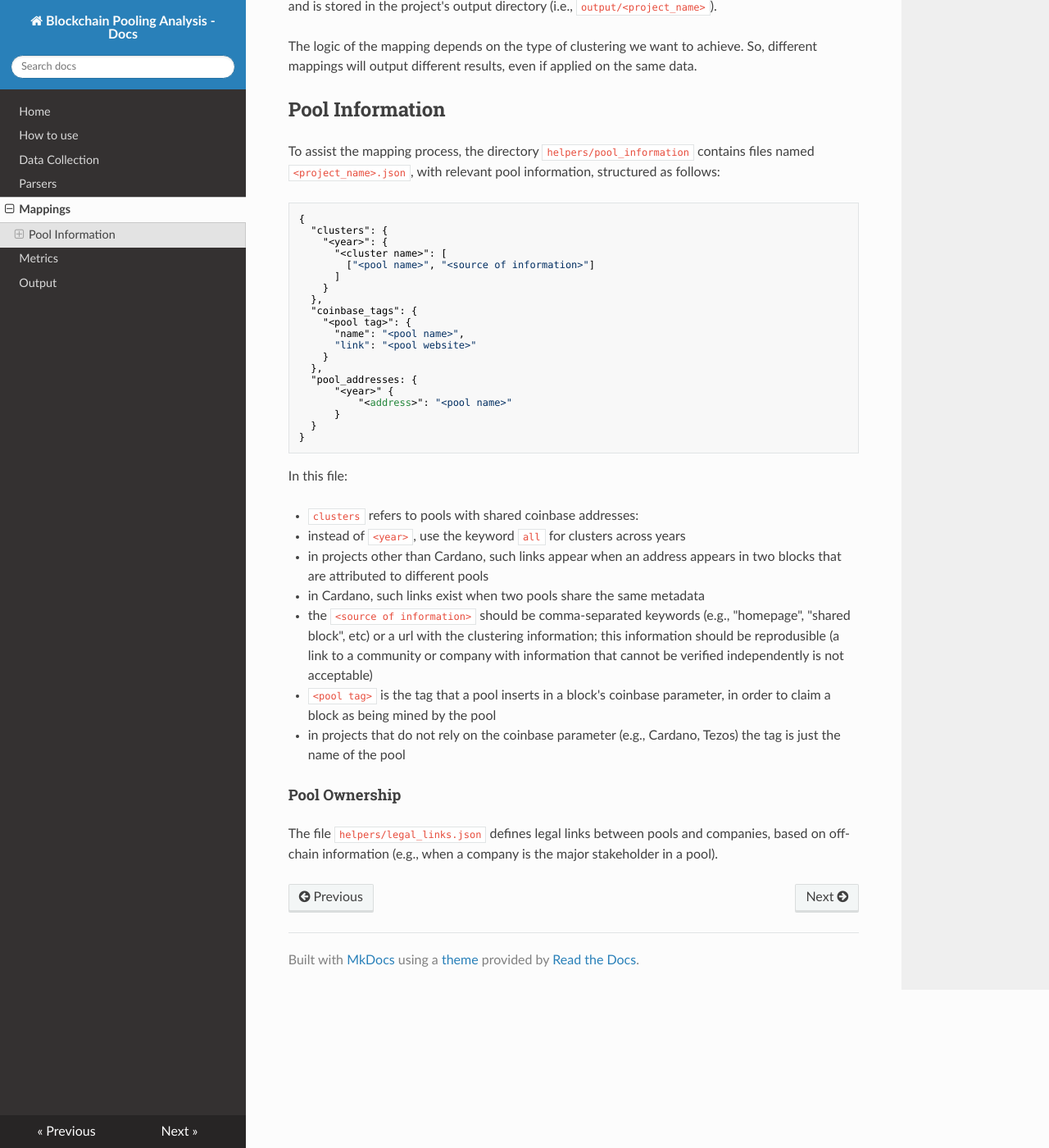
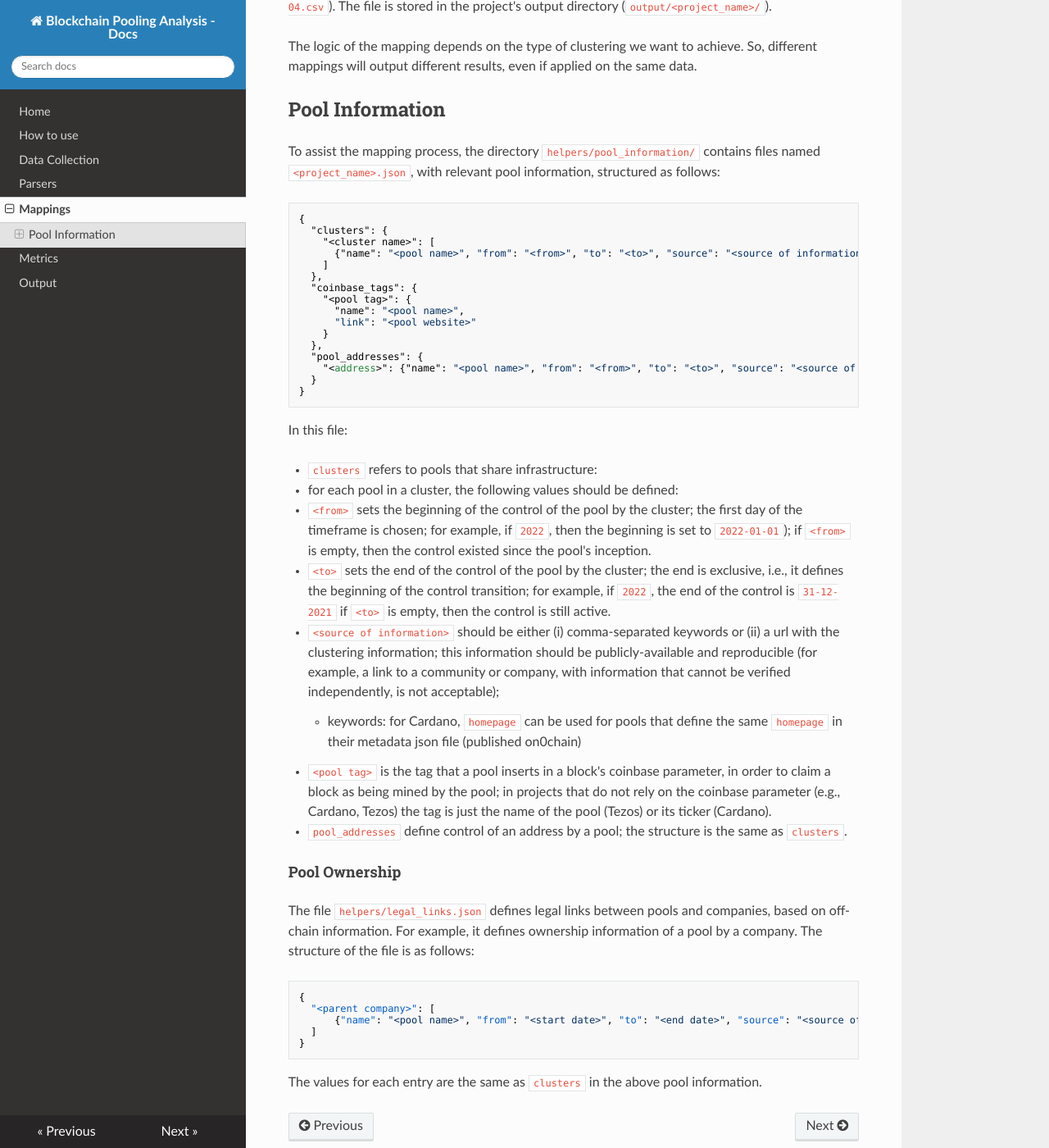
Before and after one commit to Blockchain-Technology-Lab/consensus-decentralization, an MkDocs documentation site: the page built from docs/mappings.md, in a window 1280 px wide and 1400 px high, scrolled down 333 px. Shown: the whole window at 82% size. Built offline with MkDocs 1.6.1, drawn with Linux system fonts in a browser that asks for light colours; nearby versions of some CDN libraries; some of the changed text lies outside the part shown.

Commit message:
Update mapping doc

````diff
--- a/docs/mappings.md
+++ b/docs/mappings.md
@@ -1,31 +1,30 @@
 # Mappings
 
-The mapping obtains the parsed data (from `output/<project_name>/parsed_data.json`) and outputs a `csv` file that maps
-blocks to entities. Specifically, the `csv` file is structured as follows:
+A mapping obtains the parsed data (from `output/<project_name>/parsed_data.json`) and outputs a `csv` file that maps
+blocks to entities, structured as follows:
+
 ```
 Entity,Resources
 <name of entity>,<(int) number of blocks>
 ```
 
-The `csv` file is named as the timeframe over which the mapping was executed (e.g., `2021-04.csv`) and is stored in the
-project's output directory (i.e., `output/<project_name>`).
+The name of the `csv` file is the timeframe, over which the mapping was executed (e.g., `2021-04.csv`). The file is stored in the
+project's output directory (`output/<project_name>/`).
 
 The logic of the mapping depends on the type of clustering we want to achieve. So, different mappings will output
 different results, even if applied on the same data.
 
 ## Pool Information
 
-To assist the mapping process, the directory `helpers/pool_information` contains files named `<project_name>.json`, with
+To assist the mapping process, the directory `helpers/pool_information/` contains files named `<project_name>.json`, with
 relevant pool information, structured as follows:
 
 ```
 {
   "clusters": {
-    "<year>": {
-      "<cluster name>": [
-        ["<pool name>", "<source of information>"]
-      ]
-    }
+    "<cluster name>": [
+      {"name": "<pool name>", "from": "<from>", "to": "<to>", "source": "<source of information>"}
+    ]
   },
   "coinbase_tags": {
     "<pool tag>": {
@@ -33,27 +32,42 @@ relevant pool information, structured as follows:
       "link": "<pool website>"
     }
   },
-  "pool_addresses: {
-      "<year>" {
-          "<address>": "<pool name>"
-      }
+  "pool_addresses": {
+    "<address>": {"name": "<pool name>", "from": "<from>", "to": "<to>", "source": "<source of information>"},
   }
 }
 ```
 
 In this file:
 
-- `clusters` refers to pools with shared coinbase addresses:
-  - instead of `<year>`, use the keyword `all` for clusters across years
-  - in projects other than Cardano, such links appear when an address appears in two blocks that are attributed to
-different pools
-  - in Cardano, such links exist when two pools share the same metadata
-  - the `<source of information>` should be comma-separated keywords (e.g., "homepage", "shared block", etc) or a url with the clustering information; this information should be reprodusible (a link to a community or company with information that cannot be verified independently is not acceptable)
-- `<pool tag>` is the tag that a pool inserts in a block's coinbase parameter, in order to claim a block as being mined
-by the pool
-  - in projects that do not rely on the coinbase parameter (e.g., Cardano, Tezos) the tag is just the name of the pool
+- `clusters` refers to pools that share infrastructure:
+- for each pool in a cluster, the following values should be defined:
+  - `<from>` sets the beginning of the control of the pool by the cluster; the first
+    day of the timeframe is chosen; for example, if `2022`, then the beginning is set
+    to `2022-01-01`); if `<from>` is empty, then the control existed since the
+    pool's inception.
+  - `<to>` sets the end of the control of the pool by the cluster; the end is
+    exclusive, i.e., it defines the beginning of the control transition; for
+    example, if `2022`, the end of the control is `31-12-2021`
+    if `<to>` is empty, then the control is still active.
+  - `<source of information>` should be either (i) comma-separated keywords or (ii) a url with the clustering information; this information should be publicly-available and reproducible (for example, a link to a community or company, with information that cannot be verified independently, is not acceptable);
+    - keywords: for Cardano, `homepage` can be used for pools that define the
+      same `homepage` in their metadata json file (published on0chain)
+- `<pool tag>` is the tag that a pool inserts in a block's coinbase parameter, in order to claim a block as being mined by the pool; in projects that do not rely on the coinbase parameter (e.g., Cardano, Tezos) the tag is just the name of the pool (Tezos) or its ticker (Cardano).
+- `pool_addresses` define control of an address by a pool; the structure is the same as `clusters`.
 
 #### Pool Ownership
 
-The file `helpers/legal_links.json` defines legal links between pools and companies, based on off-chain information
-(e.g., when a company is the major stakeholder in a pool).
+The file `helpers/legal_links.json` defines legal links between pools and companies, based on off-chain information.
+For example, it defines ownership information of a pool by a company.
+The structure of the file is as follows:
+
+```
+{
+  "<parent company>": [
+      {"name": "<pool name>", "from": "<start date>", "to": "<end date>", "source": "<source of information>"}
+  ]
+}
+```
+
+The values for each entry are the same as `clusters` in the above pool information.
````
